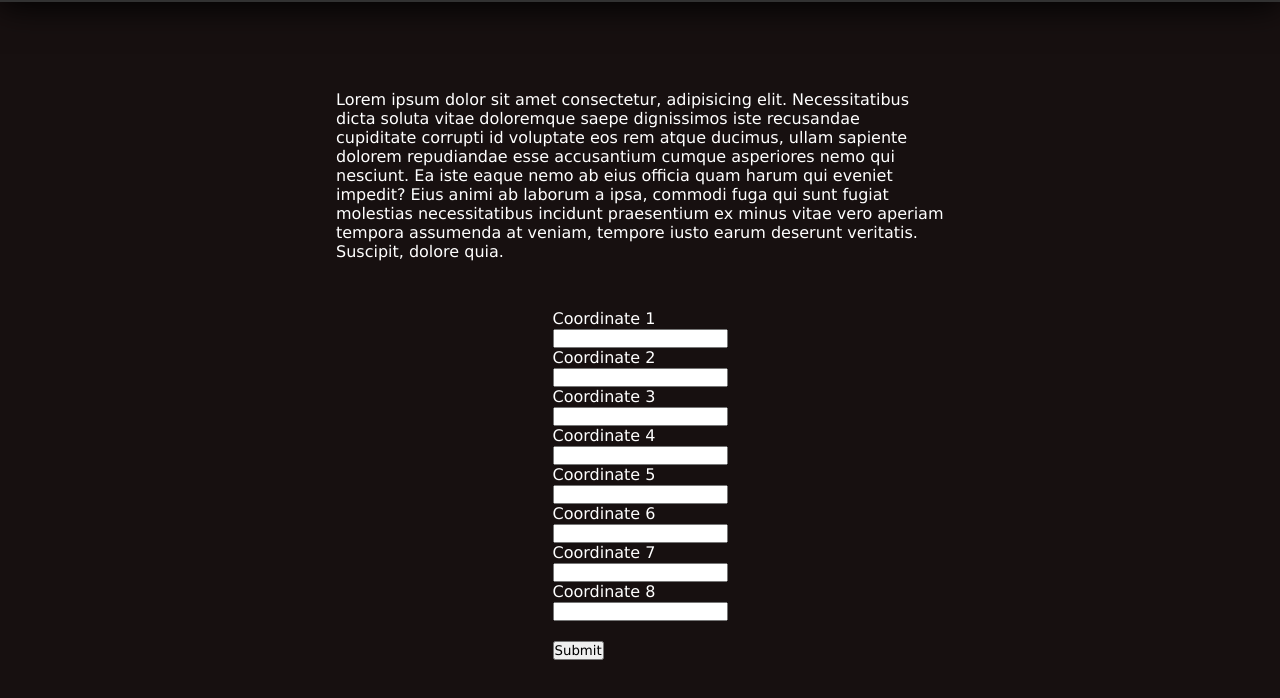
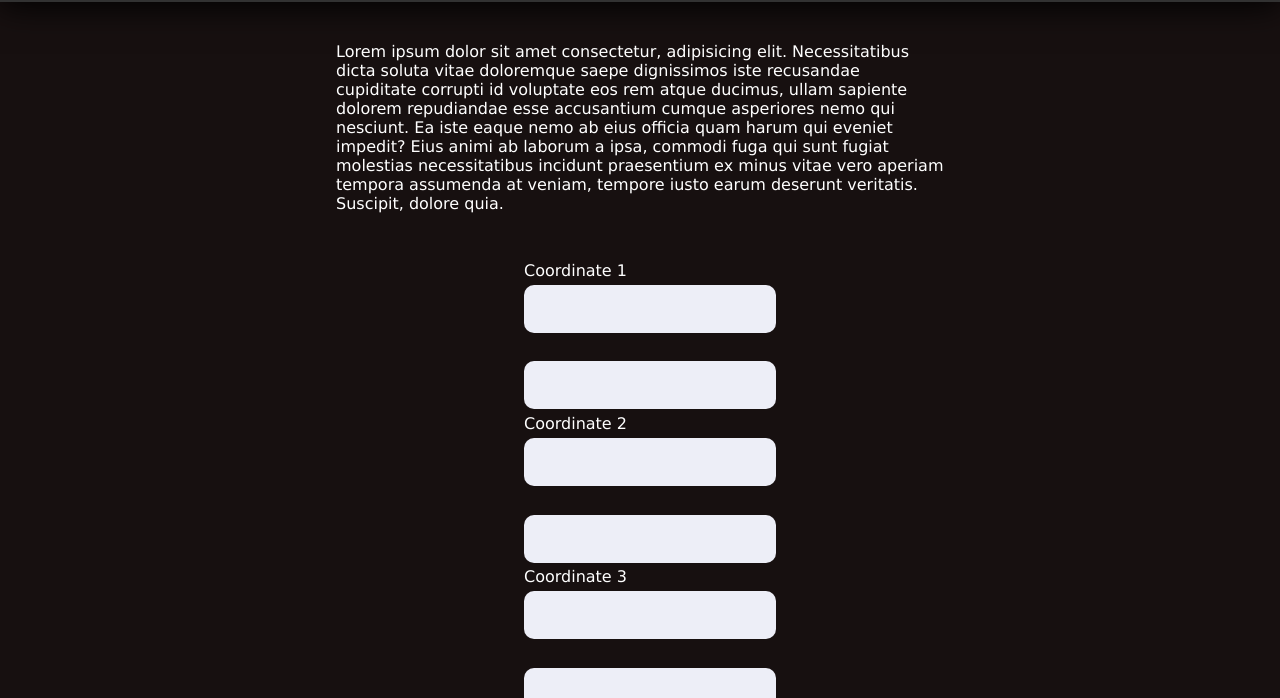
Before and after one commit to HackMIT2021-Glaciers/Glaciers, a plain HTML site: page hack/templates/index.html in a window 1280 px wide. Shown: the part 102-800 px from the top of the page. Drawn offline with Linux system fonts and the light colour scheme.

Commit message:
Add files via upload

```diff
--- a/hack/templates/index.html
+++ b/hack/templates/index.html
@@ -38,20 +38,27 @@
             earum deserunt veritatis. Suscipit, dolore quia.</p>
             <div class="form-container">
                 <form id="form">
-                    Coordinate 1<br> <input type="text" name="x"><br>
-                    Coordinate 2<br> <input type="text" name="y"><br>
-                    Coordinate 3<br> <input type="text" name="z"><br>
-                    Coordinate 4<br> <input type="text" name="z"><br>
-                    Coordinate 5<br> <input type="text" name="z"><br>
-                    Coordinate 6<br> <input type="text" name="z"><br>
-                    Coordinate 7<br> <input type="text" name="z"><br>
-                    Coordinate 8<br> <input type="text" name="z"><br>
-                    <br> <input type="submit" value="Submit"> <br>
+                    Coordinate 1
+                    <br> <input type="text" name="Latitude"><br>
+                    <br> <input type="text" name="Longitude"><br>
+                    Coordinate 2
+                    <br> <input type="text" name="Latitude"><br>
+                    <br> <input type="text" name="Longitude"><br>
+                    Coordinate 3
+                    <br> <input type="text" name="Latitude"><br>
+                    <br> <input type="text" name="Longitude"><br>
+                    Coordinate 4
+                    <br> <input type="text" name="Latitude"><br>
+                    <br> <input type="text" name="Longitude"><br>
+
+                    <button class="btn" id="btn">Convert</button>
                 </form>
             </div>
 
     </div>
 
+
+    <script src="script.js"></script>
 </body>
 
 </html>
--- a/hack/templates/style.css
+++ b/hack/templates/style.css
@@ -58,10 +58,39 @@
     position: fixed;
     color: white;
     flex-direction: column;
-    margin: 12em 21em;
+    margin: 9em 21em;
     align-items: center;
 
 }
 .form-container{
     padding-top: 3em;
 }
+
+input{
+    width: 95%;
+    height: 3em;
+    font-size: 1em;
+    margin: 0.3em 0;
+    border-radius: 10px;
+    border: none;
+    background: #edeef7;
+    outline: none;
+    padding: 0 1em;
+}
+
+.btn{
+    width: 108%;
+    height: 3em;
+    background: #364547;
+    color: white;
+    border-radius: 10px;
+    border: none;
+    cursor: pointer;
+    font-size: 1em;
+    margin: 0.5em 0;
+    transition: all 0.5s ease;
+}
+
+.btn:hover{
+    background: #0C4271;
+}
```
